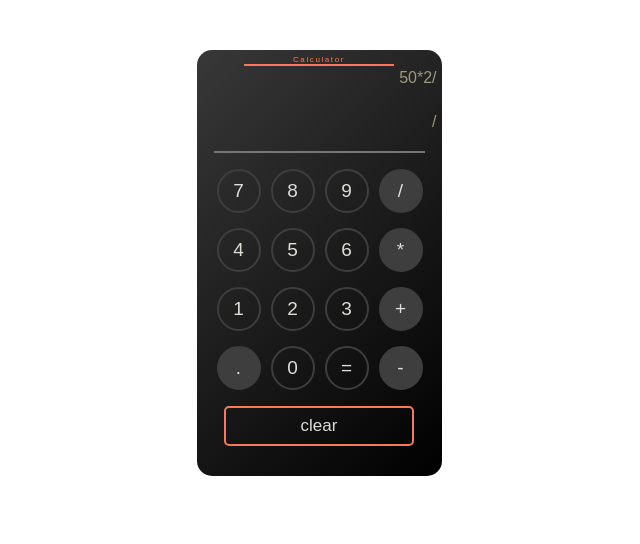
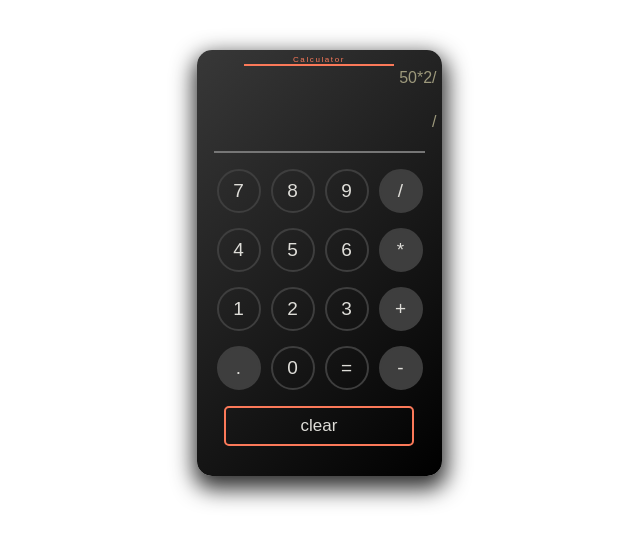
Before and after one commit to marcinmierzejewski/calculator-css, a plain HTML site: page index.html in a window 1280 px wide. Shown: the whole page, without its empty margins (321-961 px from the left). Drawn offline with nearby package versions, Linux system fonts and the light colour scheme; a web font is replaced by a local one.

Commit message:
added box-shadow

```diff
--- a/css/styles.css
+++ b/css/styles.css
@@ -27,6 +27,7 @@ body {
   border-radius: 15px;
   padding-right: 5px;
   padding-left: 5px;
+  box-shadow: 1px 9px 22px 4px rgba(0,0,0,0.82);
 }
 
 .calc-header {
```
